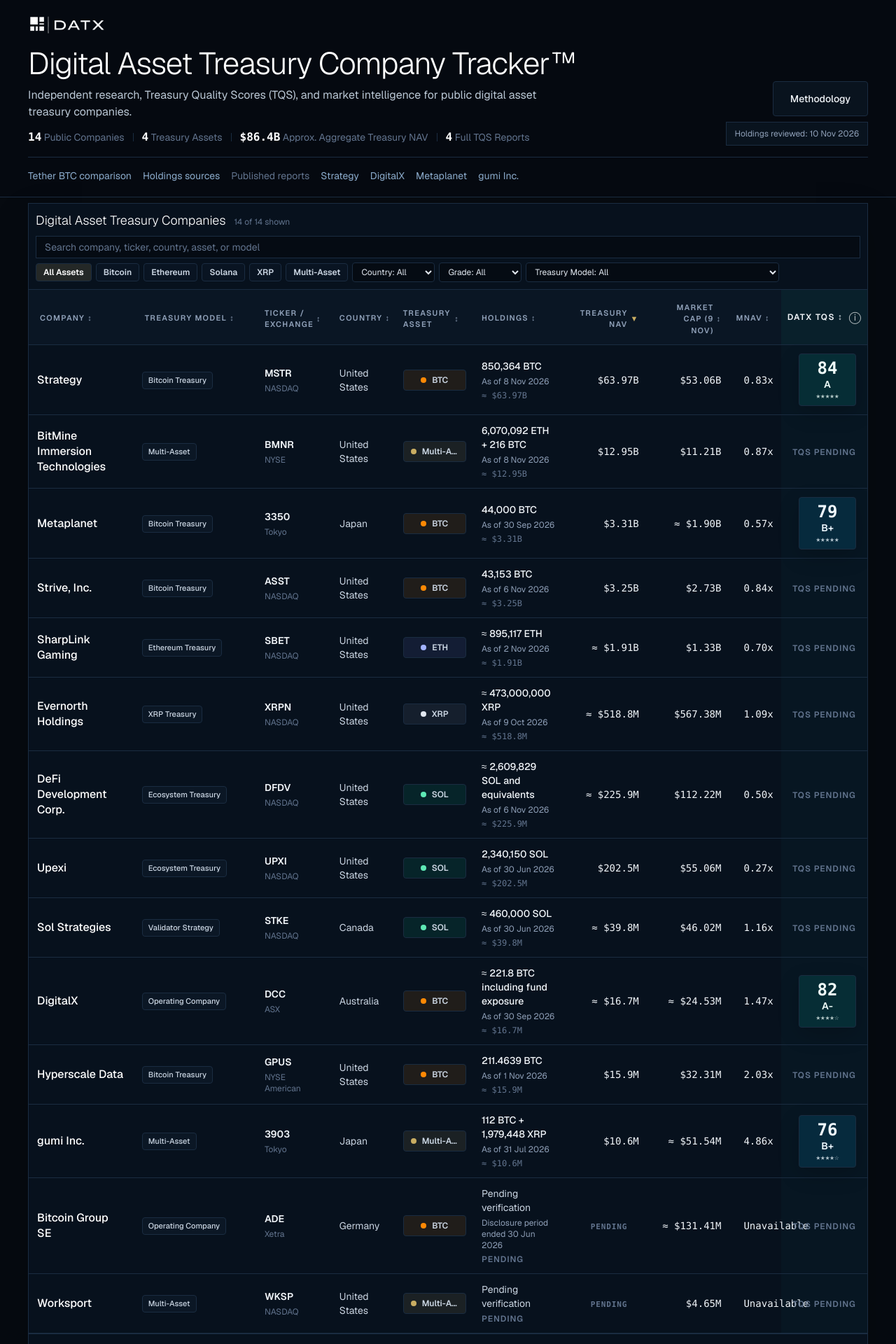
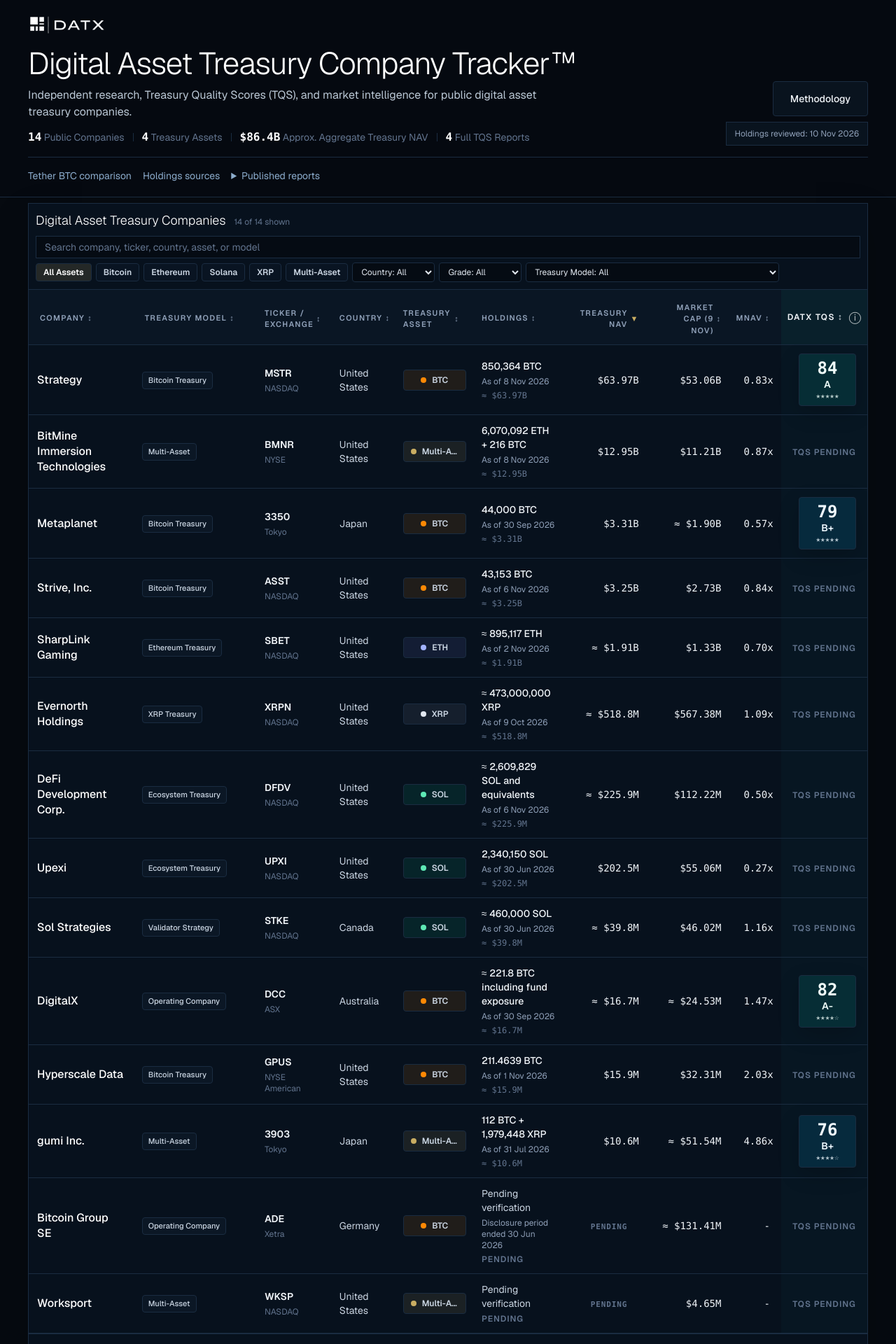
Before and after one commit to datxstrategy-creator/datx-prototype, a Next.js app: page /tracker in a window 1280 px wide. Shown: the top 1920 px of the page at 70% size. Built offline with nearby package versions, Linux system fonts and the light colour scheme.

Commit message:
Make tracker report links easier to find

```diff
--- a/app/dat-tracker-prototype/tracker-client.tsx
+++ b/app/dat-tracker-prototype/tracker-client.tsx
@@ -553,6 +553,15 @@ function HoldingsDisplay({ company }: { company: CompanyRecord }) {
 }
 
 function NumericStatusValue({ value }: { value: string }) {
+  if (value === "Unavailable") {
+    return (
+      <span title="Unavailable">
+        <span aria-hidden="true">-</span>
+        <span className="sr-only">Unavailable</span>
+      </span>
+    );
+  }
+
   if (!isPendingVerification(value)) {
     return <>{value}</>;
   }
@@ -1556,21 +1565,28 @@ export function DatTrackerPrototype({
           </div>
           {publicMode ? (
             <nav
-              aria-label="Published company reports"
+              aria-label="Tracker resources"
               className="mt-4 flex flex-wrap items-center gap-x-4 gap-y-2 border-t border-datx-line pt-4 text-sm"
             >
               <a className="text-datx-accent transition hover:text-white" href="#tether">Tether BTC comparison</a>
               <a className="text-datx-accent transition hover:text-white" href="#holdings-sources">Holdings sources</a>
-              <span className="text-slate-500">Published reports</span>
+              <details>
+                <summary className="cursor-pointer text-datx-accent transition hover:text-white">
+                  Published reports
+                </summary>
+                <ul className="mt-2 flex flex-wrap gap-x-4 gap-y-2">
                   {publishedReports.map((report) => (
+                    <li key={report.slug}>
                       <Link
                         className="text-datx-accent transition hover:text-white"
                         href={`${basePath}/companies/${report.slug}`}
-                  key={report.slug}
                       >
                         {report.name}
                       </Link>
+                    </li>
                   ))}
+                </ul>
+              </details>
             </nav>
           ) : null}
         </div>
```
Lines whose indentation alone changed are shown as unchanged.
